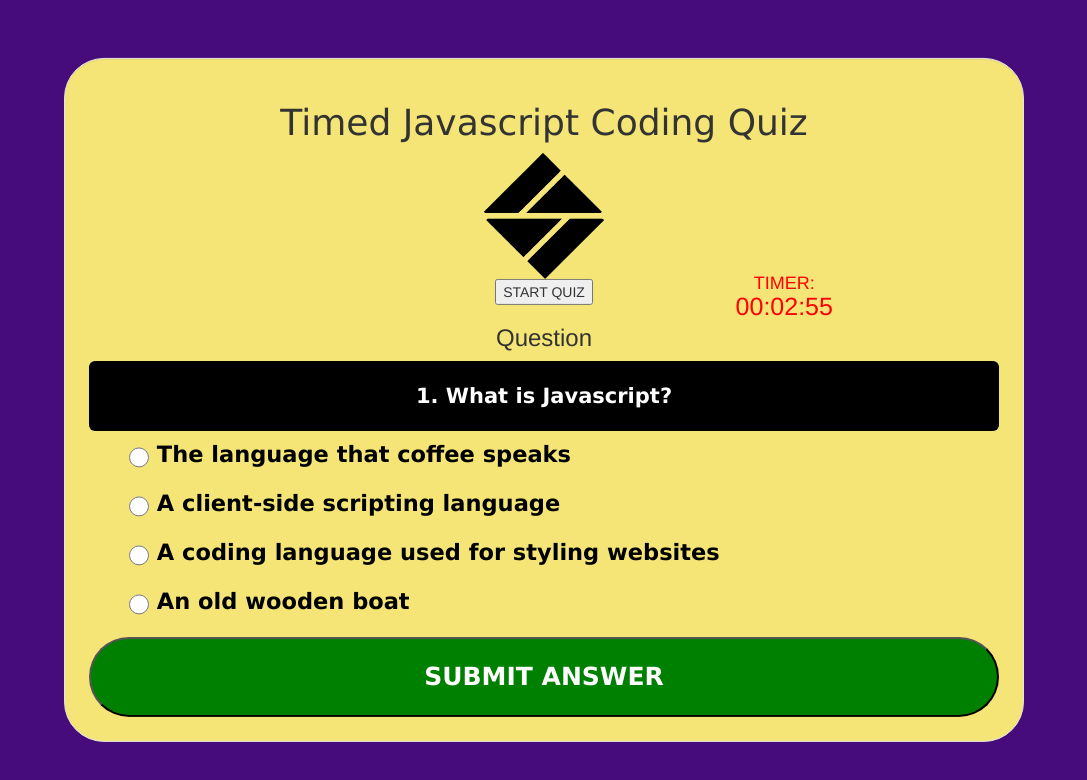
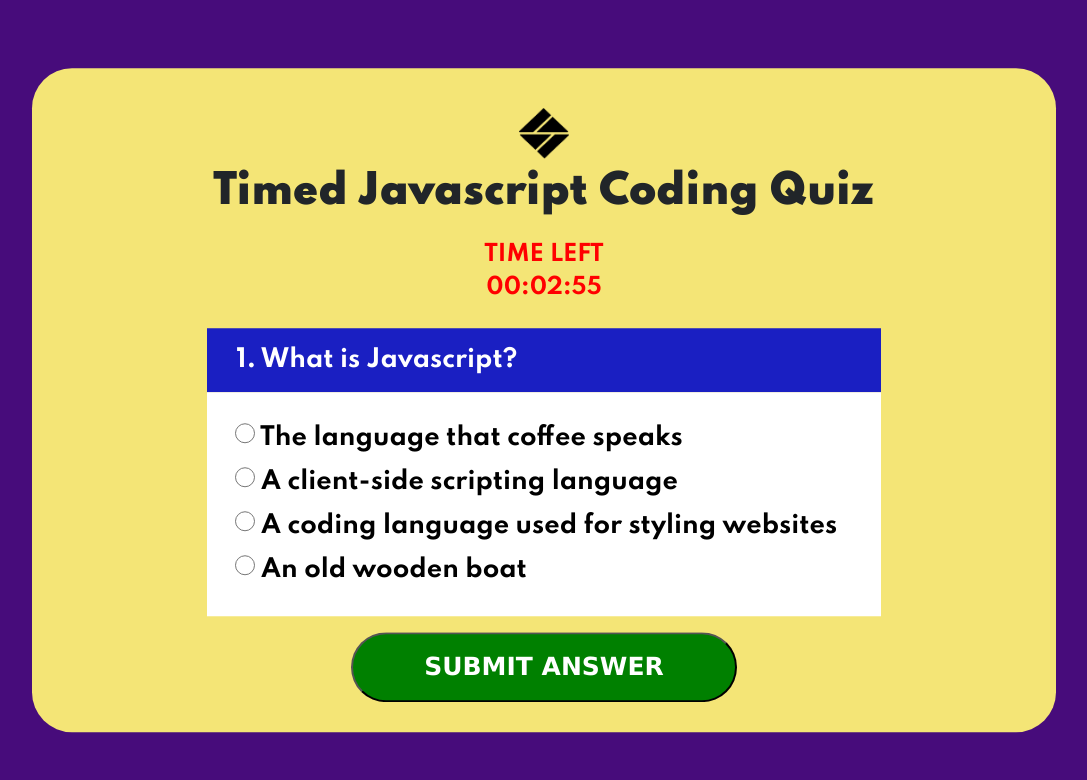
Before and after one commit to samdotkim/samdotkim.github.io, a plain HTML site: page HW-CodeQuiz/index.html in a window 1280 px wide. Shown: the whole page, without its empty margins (96-1183 px from the left). Drawn offline with nearby package versions, Linux system fonts and the light colour scheme.

Commit message:
Add files via upload

```diff
--- a/HW-CodeQuiz/index.html
+++ b/HW-CodeQuiz/index.html
@@ -1,24 +1,24 @@
 <!DOCTYPE html>
 <html>
 <head>
-
 <meta charset="utf-8">
 <meta name="viewport" content="width=device-width, initial-scale=1">
-<link rel="stylesheet" href="https://maxcdn.bootstrapcdn.com/bootstrap/3.3.7/css/bootstrap.min.css">
-<script src="https://ajax.googleapis.com/ajax/libs/jquery/3.3.1/jquery.min.js"></script>
-<script src="https://maxcdn.bootstrapcdn.com/bootstrap/3.3.7/js/bootstrap.min.js"></script>
+<link rel="stylesheet" href="https://stackpath.bootstrapcdn.com/bootstrap/4.3.1/css/bootstrap.min.css" integrity="sha384-ggOyR0iXCbMQv3Xipma34MD+dH/1fQ784/j6cY/iJTQUOhcWr7x9JvoRxT2MZw1T" crossorigin="anonymous">
+<link href="https://fonts.googleapis.com/css?family=Spartan:400,700,800,900&display=swap" rel="stylesheet">
+<script
+  src="https://code.jquery.com/jquery-3.4.1.js"
+  integrity="sha256-WpOohJOqMqqyKL9FccASB9O0KwACQJpFTUBLTYOVvVU="
+  crossorigin="anonymous"></script>
 <script src="script.js"></script>
 <link rel="stylesheet" type="text/css" href="style.css">
 
-<title>sam.kim JS Timed Quiz</title>
+<title>sam.kim JS Timed Quiz (Mobile-Friendly)</title>
 <body>
-    <div class="quizContainer container-fluid well well-lg center">
-        <div id="quiz1" class="text-center">
+    <div class="quizContainer container-fluid center">
+        <div class="text-center">
+            <center><img class="img-responsive" height="50" width="50" src="logo-blk.png"></center>
 			<h1>Timed Javascript Coding Quiz</h1>
-            <center><img class="img-responsive" height="120" width="120" src="logo-blk.png"></center>
-            <button class="startButton">START QUIZ</button>
-			<h4 style="color:#FF0000;position:absolute;left:70%;top:30%;" align="center" ><span id="iTimeShow">TIMER: </span><br/><span id='timer' style="font-size:25px;"></span></h4>
-			<h3>Question</h3>
+			<div class="timer"><span id="iTimeShow">TIME LEFT<br/> </span><span id='timer';'"></span></div>
 		</div>
 
         <div class="question"></div>
--- a/HW-CodeQuiz/script.js
+++ b/HW-CodeQuiz/script.js
@@ -1,3 +1,12 @@
+var currentQuestion = 0;
+var viewingAns = 0;
+var correctAnswers = 0;
+var quizOver = false;
+var iSelectedAnswer = [];
+	var c=180;
+    var t;
+var wrongAnswer = false;
+
 // ??? THE QUESTIONS ???
 var questions = [{
     question: "1. What is Javascript?",
@@ -41,14 +50,6 @@ var questions = [{
     correctAnswer: 0
 }];
 
-var currentQuestion = 0;
-var viewingAns = 0;
-var correctAnswers = 0;
-var quizOver = false;
-var iSelectedAnswer = [];
-	var c=180;
-    var t;
-var wrongAnswer = false;
 
 $(document).ready(function ()
 {
--- a/HW-CodeQuiz/style.css
+++ b/HW-CodeQuiz/style.css
@@ -1,5 +1,9 @@
 body {
   background-color: #470C7B;
+}
+
+img {
+    margin: 10px;
 }
 
 .center {
@@ -12,63 +16,74 @@ body {
   }
 
 h1 {
-    font-family:'verdana', serif;
+    font-family: 'Spartan', sans-serif;
     text-align: center;
+    font-weight: 900;
 }
 ul {
     list-style: none;
 }
 li {
-    font-family:'verdana', serif;
-    font-size: 1.5em;
+    font-family: 'Spartan', sans-serif;
+    font-weight: 700;
+    font-size: 2em;
+    margin: 8px;
 }
 input[type=radio] {
-    border: 0px;
+    border: 2px;
+    border-color: black;
     width: 20px;
-    height: 2em;
+    height: 1em;
 }
 p {
-    font-family:'verdana', serif;
+    font-family: 'Spartan', sans-serif;
 }
+
+/* Timer */
+
+.timer {
+    font-family: 'Spartan', sans-serif;
+    font-weight: 700;
+    font-size: 22px;
+    color: red;
+    padding: 14px;
+    margin-bottom: 10px;
+}
+
 /* Quiz Classes */
  .quizContainer {
     background-color: #F4E576;
     border-radius: 40px;
-    width: 75%;
+    width: 80%;
+    padding: 30px;
 }
-.quizcontainer #quiz1
-{
-text-shadow:1px 1px 2px orange;
-font-family:"Georgia", Arial, sans-serif;
-}
+
 .nextButton {
     border-radius: 43px;
-    width:100%;
+    width:40%;
     text-align: center;
     background-color: green;
     color: white;
     font-family:'verdana', serif;
     position: relative;
-    padding: 20px;
+    padding: 14px;
     margin: auto;
 	font-size:25px;
-	font-weight:bold;
-
+    font-weight:bold;
+    margin-left: 30%;
 }
-
 
 .question {
     color: white;
-    font-family:'verdana', serif;
+    font-family: 'Spartan', sans-serif;
     font-size: 1.5em;
 	font-weight:bold;
-    width: 100%;
+    width: 70%;
     height: auto;
     margin: auto;
-    padding: 20px;
-    border-radius: 6px;
-    background-color: black;
-    text-align: center;
+    padding: 14px;
+    padding-left: 30px;
+    background-color: #1A1FC2;
 }
 .quizMessage {
     background-color: red;
@@ -79,17 +94,21 @@ font-family:"Georgia", Arial, sans-serif;
     padding: 5px;
 	font-size:20px;
 	font-weight:bold;
-    font-family:'Gabriola', serif;
-    color: red;
+    font-family: 'Spartan', sans-serif;
+    color: white;
 	position:absolute;
-	top:80%;
+	top:50%;
 	left:40%;
 }
 .choiceList {
-    font-family: 'Arial', serif;
+    font-family: 'Spartan', sans-serif;
+    background-color: white;
     color: #000;
-	font-size:15px;
-	font-weight:bold;
+    font-size:12px;
+    padding: 20px;
+    width: 70%;
+    margin-left: 15%;
+
 }
 .result {
     width: 40%;
```
